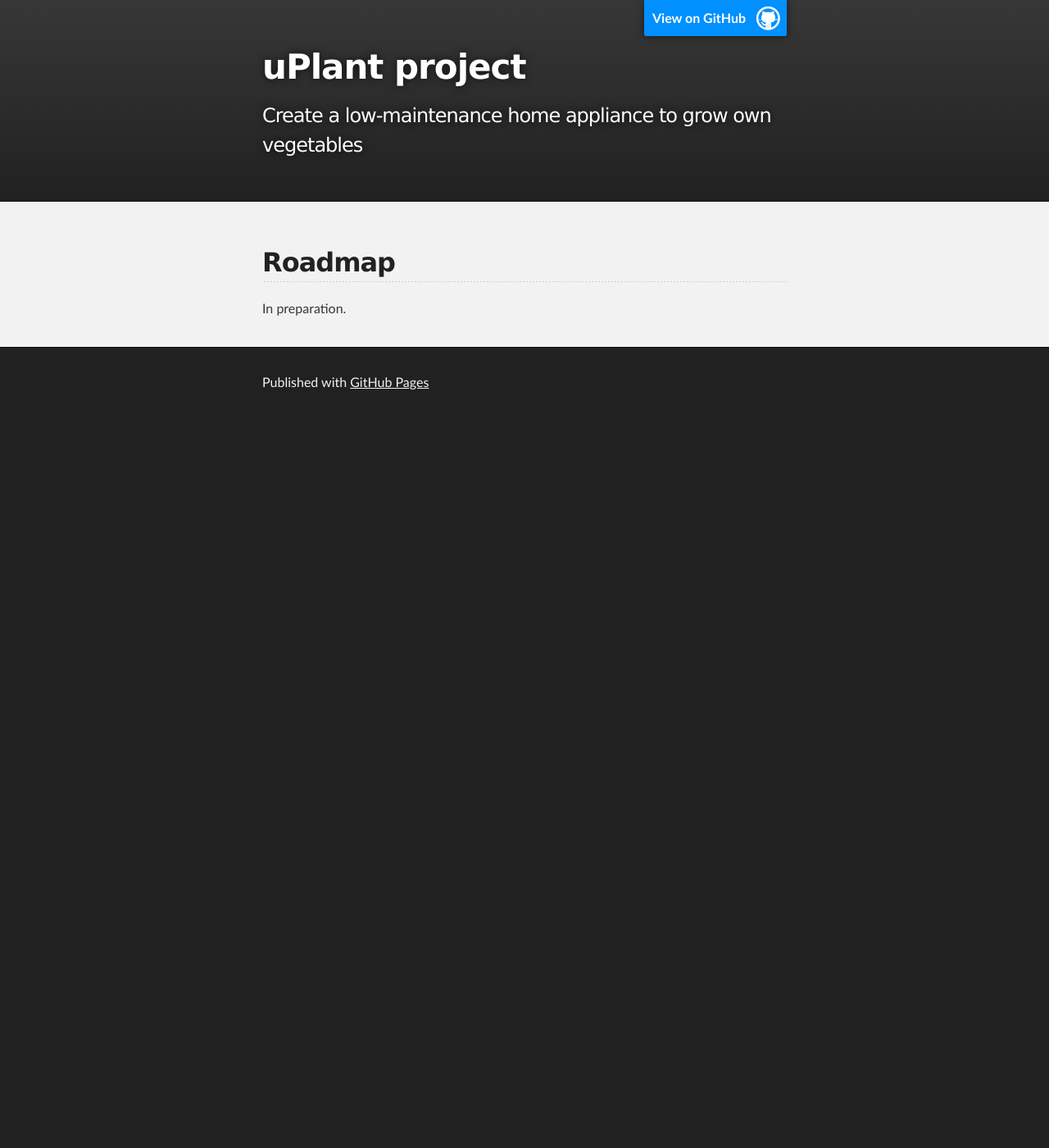
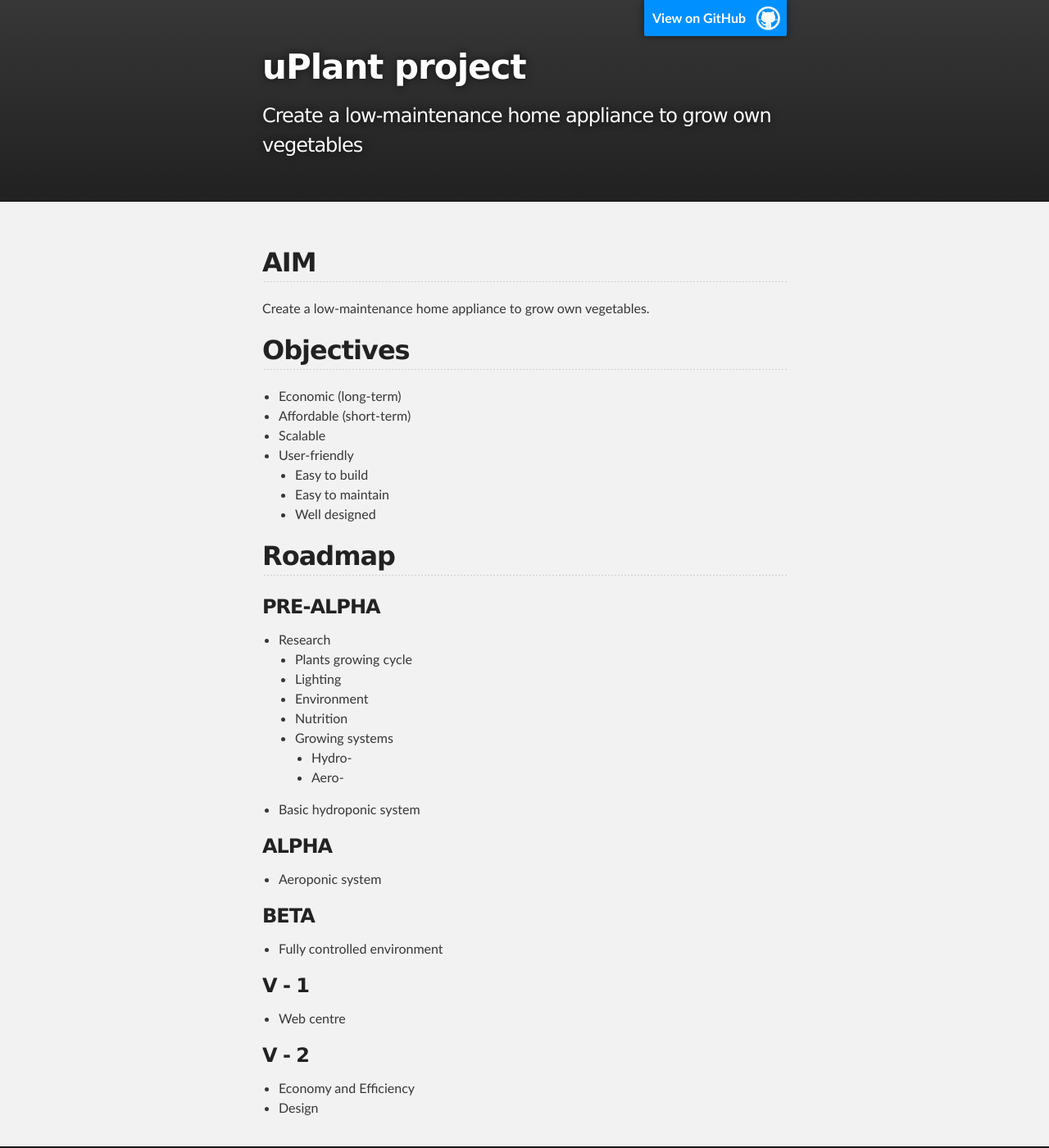
Before and after one commit to uPlant/uplant.github.io, a Jekyll site: the page built from index.html, in a window 1280 px wide and 1400 px high. Shown: the whole window at 82% size. Built offline with Jekyll 4.4.1, drawn with Linux system fonts in a browser that asks for light colours.

Commit message:
Added some basic description and roadmap

```diff
--- a/index.html
+++ b/index.html
@@ -2,5 +2,61 @@
 layout: default
 ---
 
+<h2>AIM</h2>
+<p>Create a low-maintenance home appliance to grow own vegetables.</p>
+
+<h2>Objectives</h2>
+<ul>
+  <li>Economic (long-term)</li>
+  <li>Affordable (short-term)</li>
+  <li>Scalable</li>
+  <li>User-friendly
+    <ul>
+      <li>Easy to build</li>
+      <li>Easy to maintain</li>
+      <li>Well designed</li>
+    </ul>
+  </li>
+</ul>
+
 <h2>Roadmap</h2>
-<p>In preparation.</p>
+
+<h3>PRE-ALPHA</h3>
+<ul>
+  <li>Research
+    <ul>
+      <li>Plants growing cycle</li>
+      <li>Lighting</li>
+      <li>Environment</li>
+      <li>Nutrition</li>
+      <li>Growing systems
+        <ul>
+          <li>Hydro-</li>
+          <li>Aero-</li>
+        </ul>
+      </li>
+    </ul>
+  </li>
+  <li>Basic hydroponic system</li>
+</ul>
+
+<h3>ALPHA</h3>
+<ul>
+  <li>Aeroponic system</li>
+</ul>
+
+<h3>BETA</h3>
+<ul>
+  <li>Fully controlled environment</li>
+</ul>
+
+<h3>V - 1</h3>
+<ul>
+  <li>Web centre</li>
+</ul>
+
+<h3>V - 2</h3>
+<ul>
+  <li>Economy and Efficiency</li>
+  <li>Design</li>
+</ul>
```
